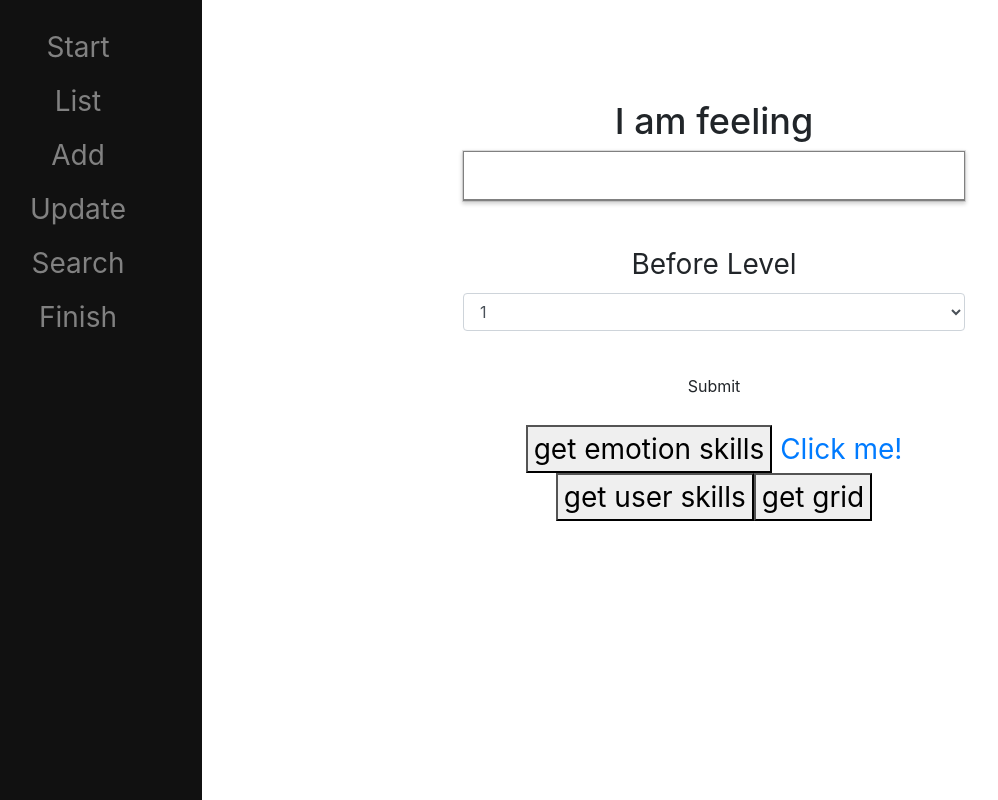
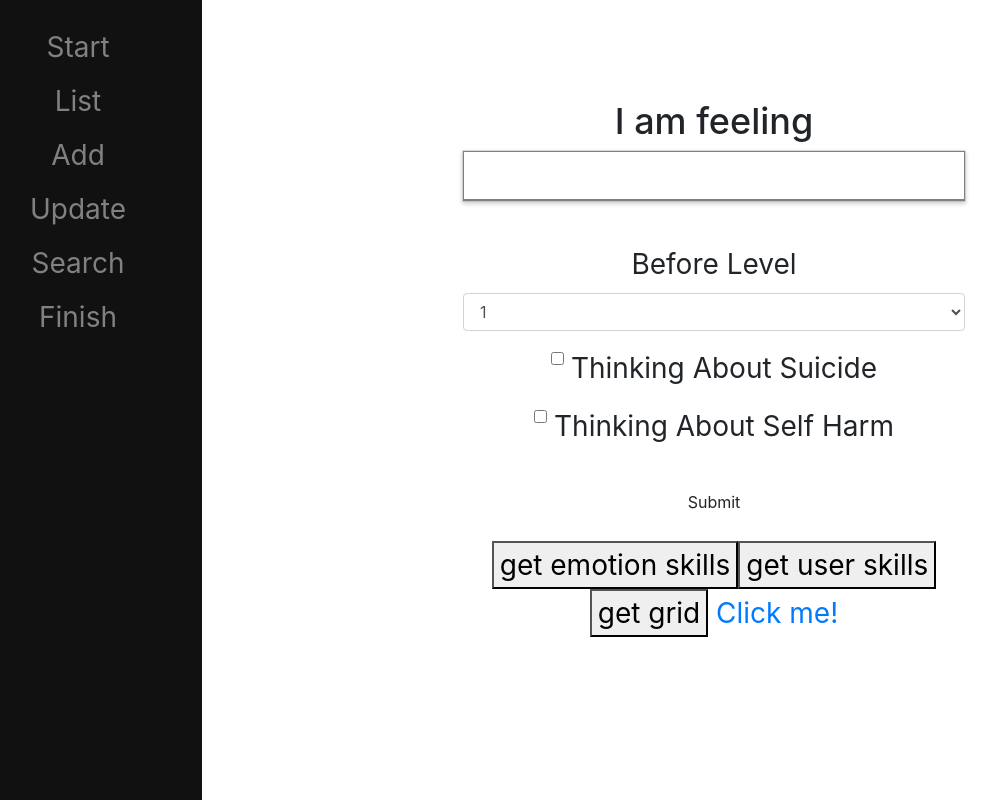
Before and after one commit to gitburd/Pinata-original, a React (Create React App) app in the folder client/: page /feeling in a window 1280 px wide. Shown: the whole page, without its empty margins (54-1052 px from the left). Built offline with nearby package versions, Linux system fonts and the light colour scheme.

Commit message:
fix item underfined error

```diff
--- a/client/src/App.js
+++ b/client/src/App.js
@@ -410,10 +410,10 @@ getEmotionId =(emotion) => {
               <div className="main">
               <div style={{width:'50%', paddingTop:'100px', margin:'0 auto'}}>
 
-                <AutoCompleteText user_id= {this.state.user_id}/>
+                <AutoCompleteText baseSkillsArray={this.state.baseSkillsArray}  user_id= {this.state.user_id}/>
 
-                <button onClick={this.getUserSkills}>get user skills</button>
-                <button onClick={this.getSkillsGrid}>get grid </button>
+
+
 
 </div>
               </div>
--- a/client/src/components/AutoCompleteText.js
+++ b/client/src/components/AutoCompleteText.js
@@ -20,14 +20,32 @@ export default class AutoCompleteText extends Component {
 
     ];
     this.state={
-        emotions:[],
+        emotion_id:5,
+        suggestions:[],
+        user_id:2,
+        skillsGridArray:[],
+        userSkillsArray:[],
         text:"",
         record_id:'',
-        emotion_id:'',
         emotion_text:'',
         before_lvl:'',
-        si:'',
-        sh:''
+        si:false,
+        sh:false,
+        emotions:{
+            Scared:8,
+            Angry:3,
+            Sad:4,
+            Depressed:5,
+            Isolated:6,
+            Lonely:7,
+            Hopeless:9,
+            Disconnected:11,
+            Disoriented:12,
+            Unreal:10,
+            Jittery:13,
+            Anxious:14,
+            Depressed:15
+        }
     };
 
     this.onSubmit= this.onSubmit.bind(this);
@@ -38,6 +56,21 @@ export default class AutoCompleteText extends Component {
 
         handleBefore_lvlChange(before_lvl) {
         this.setState({before_lvl: before_lvl.target.value})
+        }
+
+        handleSHChange() {
+
+            if(this.state.sh){
+              this.setState({sh: false})
+            }else {this.setState({sh: true})}
+          }
+
+          handleSIChange() {
+
+            if(this.state.si){
+              this.setState({si: false})
+            }else {this.setState({si: true})}
+
           }
 
         onSubmit =(e)=> {
@@ -62,34 +95,36 @@ export default class AutoCompleteText extends Component {
 
   onTextChanged = (e) =>{
     const value = e.target.value;
-    let emotions = [];
+    let suggestions = [];
     if (value.length >0){
         const regex = new RegExp(`^${value}`, 'i');
-        emotions = this.items.sort().filter(v => regex.test(v));
+        suggestions = this.items.sort().filter(v => regex.test(v));
     }
-        this.setState(() => ({emotions, text:value}));
+        this.setState(() => ({suggestions, text:value}));
 
     }
 
-emotionSelected(value){
+suggestionSelected(value){
 
     this.setState(() =>({
         emotion_text:value,
         emotions:[],
-        text:value
+        text:value,
+        emotion_id:this.state.emotions.value
     }))
-    this.getEmotionSkills();
+    // this.getEmotionSkills();
 }
 
 
-addRecord  = () => {
+newRecord  = () => {
 
-    let url = `http://localhost:3001/api/record`
+    let url = `http://localhost:3001/api/records`
 
     let newRecord =
 
       {
       before_lvl:this.state.before_lvl,
+      emotion_text:this.state.emotion_id,
       si:this.state.si,
       sh:this.state.sh,
       user_id:this.props.user_id,
@@ -119,31 +154,96 @@ console.log(e); // “oh, no!”
 
 }
 
+getUserSkills = () => {
+
+    let url = `http://localhost:3001/api/userSkills?id=${this.state.user_id}&emotion=${this.state.emotion_text}`
+
+    console.log(`userSkills ${url}`)
+    fetch(url, {
+      method: 'get',
+      headers: { 'Content-Type': 'application/json'}
+      })
+      .then(res => res.json()).then(json => this.setState({userSkillsArray: json})).catch(function(e) {
+      console.log(e); // “oh, no!”
+     })
+
+  }
+
+getSkillsGrid = () => {
+
+    let idx;
+    let i = 0;
+    let target;
+
+    // add user skills
+
+    while (this.state.skillsGridArray.length < 3) {
+      if (this.state.skillsGridArray.length === 1) {
+        this.state.skillsGridArray.push(this.state.pinata)
+      } else if (this.state.userSkillsArray.length > 0) {
+        idx = Math.floor((Math.random() * this.state.userSkillsArray.length))
+        target = this.state.userSkillsArray[idx]
+        this.state.skillsGridArray.push(target)
+        this.state.emotionSkillsArray = this.state.emotionSkillsArray.filter(e => e.skill_id !== target.skill_id);
+        this.props.baseSkillsArray = this.props.baseSkillsArray.filter(e => e.skill_id !== target.skill_id);
+        this.state.userSkillsArray = this.state.userSkillsArray.filter(e => e.skill_id !== target.skill_id);
+
+      } else {
+        idx = Math.floor((Math.random() * this.props.baseSkillsArray.length))
+        target = this.props.baseSkillsArray[idx]
+        this.state.skillsGridArray.push(target)
+        this.state.emotionSkillsArray = this.state.emotionSkillsArray.filter(e => e.skill_id !== target.skill_id);
+        this.props.baseSkillsArray = this.props.baseSkillsArray.filter(e => e.skill_id !== target.skill_id);
+      }
+    }
+
+    // add emotion skills
+
+    while (this.state.skillsGridArray.length < 6) {
+      if (this.state.emotionSkillsArray.length > 0) {
+        idx = Math.floor(Math.random() * this.state.emotionSkillsArray.length)
+        target = this.state.emotionSkillsArray[idx]
+        this.state.skillsGridArray.unshift(target)
+        console.log(`${target} emotion`)
+        this.state.emotionSkillsArray = this.state.emotionSkillsArray.filter(e => e.skill_id !== target.skill_id);
+        this.props.baseSkillsArray = this.props.baseSkillsArray.filter(e => e.skill_id !== target.skill_id);
+
+      } else {
+        idx = Math.floor(Math.random() * this.props.baseSkillsArray.length)
+        target = this.props.baseSkillsArray[idx]
+        this.state.skillsGridArray.unshift(target)
+        this.props.baseSkillsArray = this.props.baseSkillsArray.filter(e => e.skill_id !== target.skill_id);
+      }
+    }
+    // add base skills
+    while (this.state.skillsGridArray.length < 9) {
+      idx = Math.floor(Math.random() * this.props.baseSkillsArray.length)
+      target = this.props.baseSkillsArray[idx]
+      this.state.skillsGridArray.push(this.props.baseSkillsArray[idx])
+      this.props.baseSkillsArray = this.props.baseSkillsArray.filter(e => e.skill_id !== target.skill_id);
+    }
+
+  }
 
 
-    renderEmotions(){
-        const {emotions} = this.state;
-        if (emotions.length === 0 ){
+  renderSuggestions(){
+    const {suggestions} = this.state;
+    if (suggestions.length === 0 ){
         return null
     }
     return (
-            <div>
         <ul>
 
-                {emotions.map((item) => <li onClick={()=>
-                  this.emotionSelected(item)
+            {suggestions.map((item) => <li onClick={()=>
+              this.suggestionSelected(item)
 
             }>{item}</li>)
 
               }
 
         </ul>
-
-
-            </div>
     )
 }
-
 
     render() {
         const { text } = this.state
@@ -153,7 +253,7 @@ console.log(e); // “oh, no!”
       <div className="AutoCompleteText">
         <input value={text} type="text" onChange={this.onTextChanged} />
         <ul>
-            {this.renderEmotions()}
+            {this.renderSuggestions()}
         </ul>
 
       </div>
@@ -177,11 +277,24 @@ console.log(e); // “oh, no!”
     </Form.Control>
   </Form.Group>
 
+  <Form.Group id="formGridCheckbox">
+
+  <Form.Check type="checkbox" label='Thinking About Suicide'  onChange={this.handleSIChange.bind(this)}/>
+</Form.Group>
+
+<Form.Group id="formGridCheckbox">
+  <Form.Check type="checkbox" label='Thinking About Self Harm' onChange={this.handleSHChange.bind(this)}/>
+</Form.Group>
+
+
   <input type="submit" value="Submit" className="btn" style={{ margin:'20px'} }
         />
+
 </Form>
 
       <button onClick={this.getEmotionSkills}>get emotion skills</button>
+      <button onClick={this.getUserSkills}>get user skills</button>
+      <button onClick={this.getSkillsGrid}>get grid </button>
 
       <Link to={`/grid`}> Click me!</Link>
 
```
Lines whose indentation alone changed are shown as unchanged.
